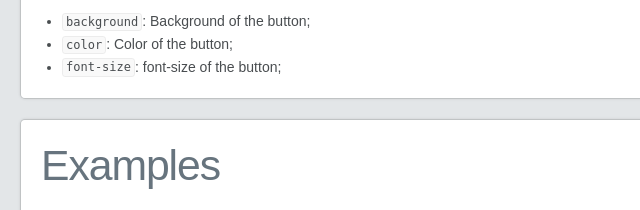
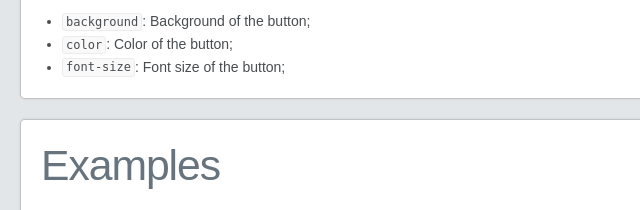
Before and after one commit to leandono/compass-styledocco-example, a website: page docs/components-buttons.html in a window 1280 px wide. Shown: the part 465-675 px from the top of the page, 0-640 px from the left. Drawn offline with Linux system fonts and the light colour scheme.

```diff
--- a/docs/components-buttons.html
+++ b/docs/components-buttons.html
@@ -16,7 +16,7 @@
 <ul>
 <li><code>background</code>: Background of the button;</li>
 <li><code>color</code>: Color of the button;</li>
-<li><code>font-size</code>: font-size of the button;</li>
+<li><code>font-size</code>: Font size of the button;</li>
 </ul>
 </div><div class="code"><pre><code>@mixin button($background, $color, $font-size){
     color: $color;
--- a/sass/components/_buttons.scss
+++ b/sass/components/_buttons.scss
@@ -15,7 +15,7 @@
 // ## Parameters:
 // * `background`: Background of the button;
 // * `color`: Color of the button;
-// * `font-size`: font-size of the button;
+// * `font-size`: Font size of the button;
 
 @mixin button($background, $color, $font-size){
     color: $color;
```
Also changed, not shown: 1 other file.
